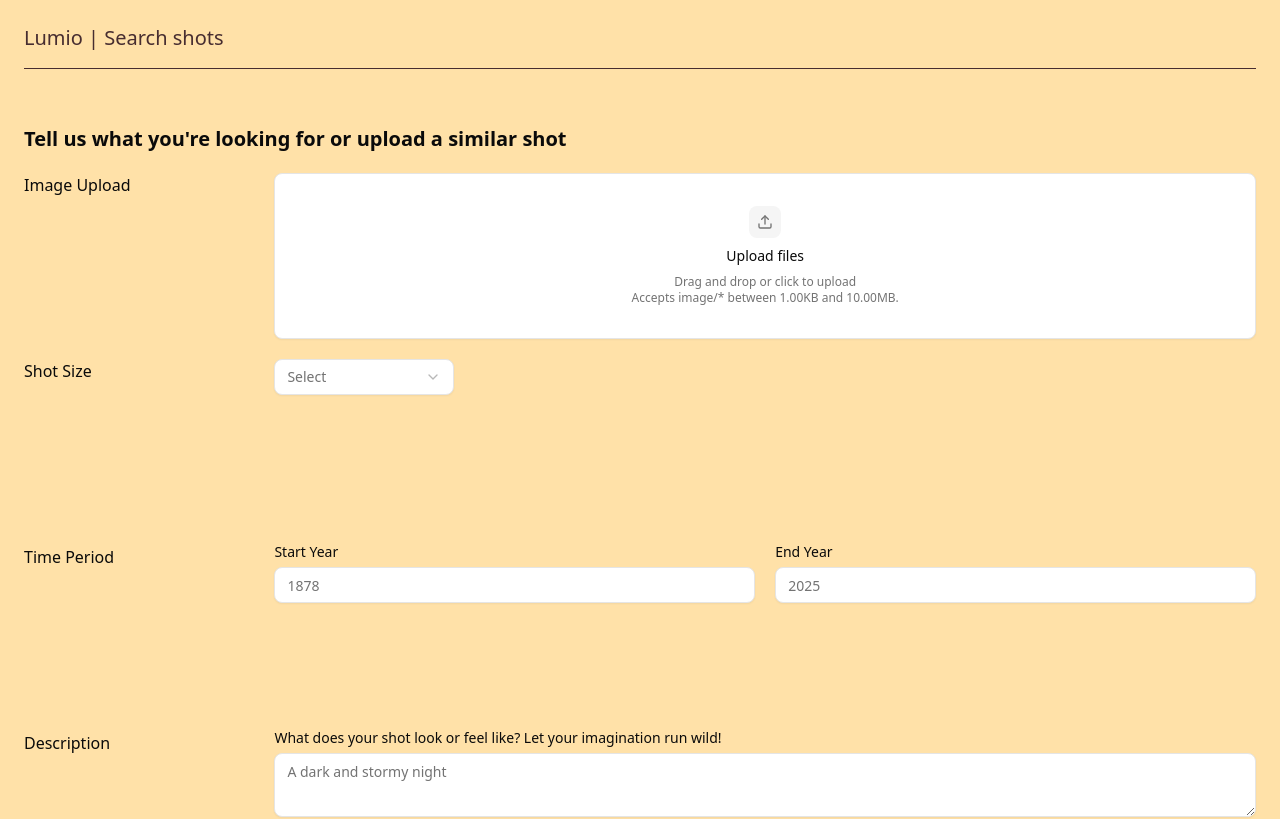
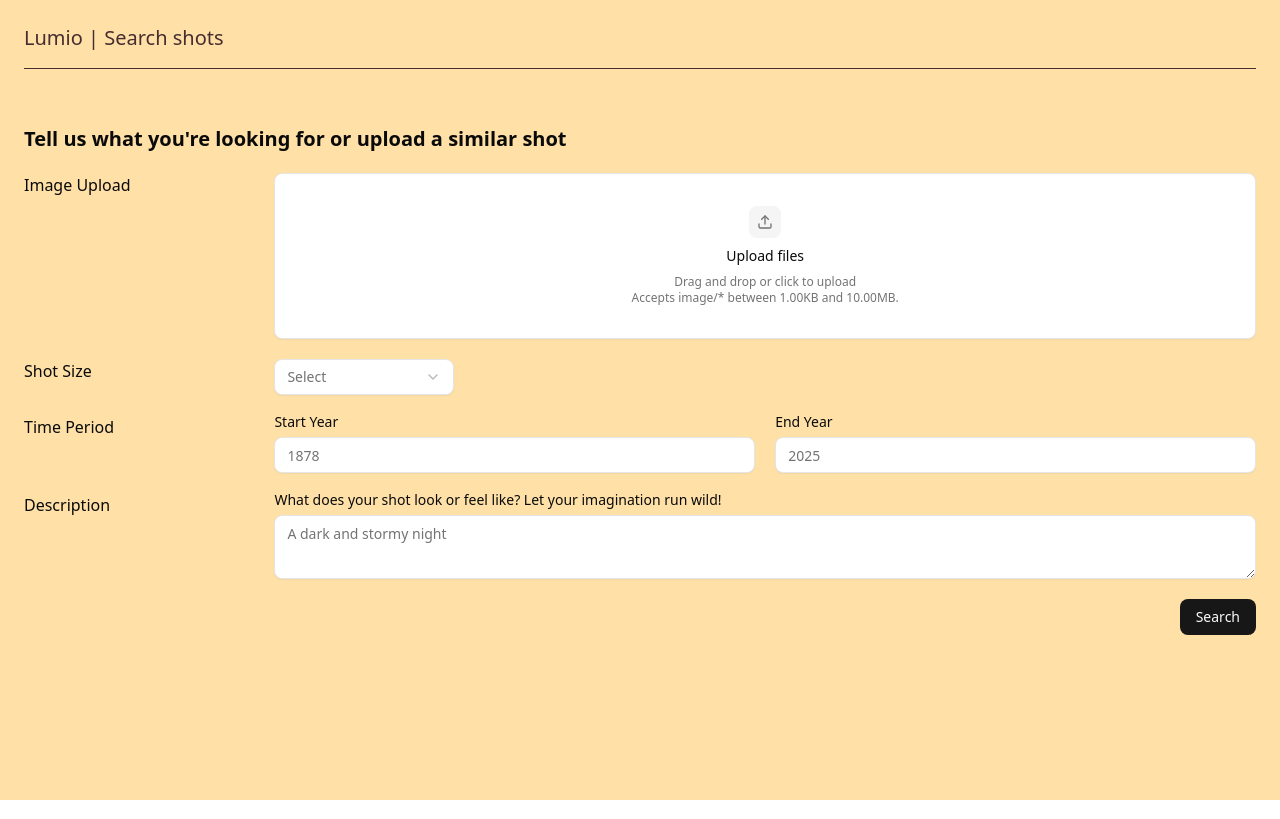
Before and after one commit to quincythai/cs160-lumio, a Next.js app: page /search in a window 1280 px wide. Shown: the top 819 px of the page. Built offline with nearby package versions, Linux system fonts and the light colour scheme.

Commit message:
Auto size rows in grid

```diff
--- a/app/search/page.tsx
+++ b/app/search/page.tsx
@@ -59,7 +59,7 @@ export default function SearchPage() {
           </strong>
         </h1>
 
-        <div className="grid grid-cols-5 grid-rows-4 gap-5">
+        <div className="grid grid-cols-5 grid-rows-[auto_auto_auto_auto] gap-5">
           <div className="col-span-1">Image Upload</div>
           <Dropzone
             accept={{ "image/*": [] }}
@@ -137,7 +137,7 @@ export default function SearchPage() {
           </div>
         </div>
 
-        <div className="flex justify-end pb-5">
+        <div className="flex justify-end pb-5 pt-5">
           <Button onClick={handleSearch}>Search</Button>
         </div>
       </div>
```
